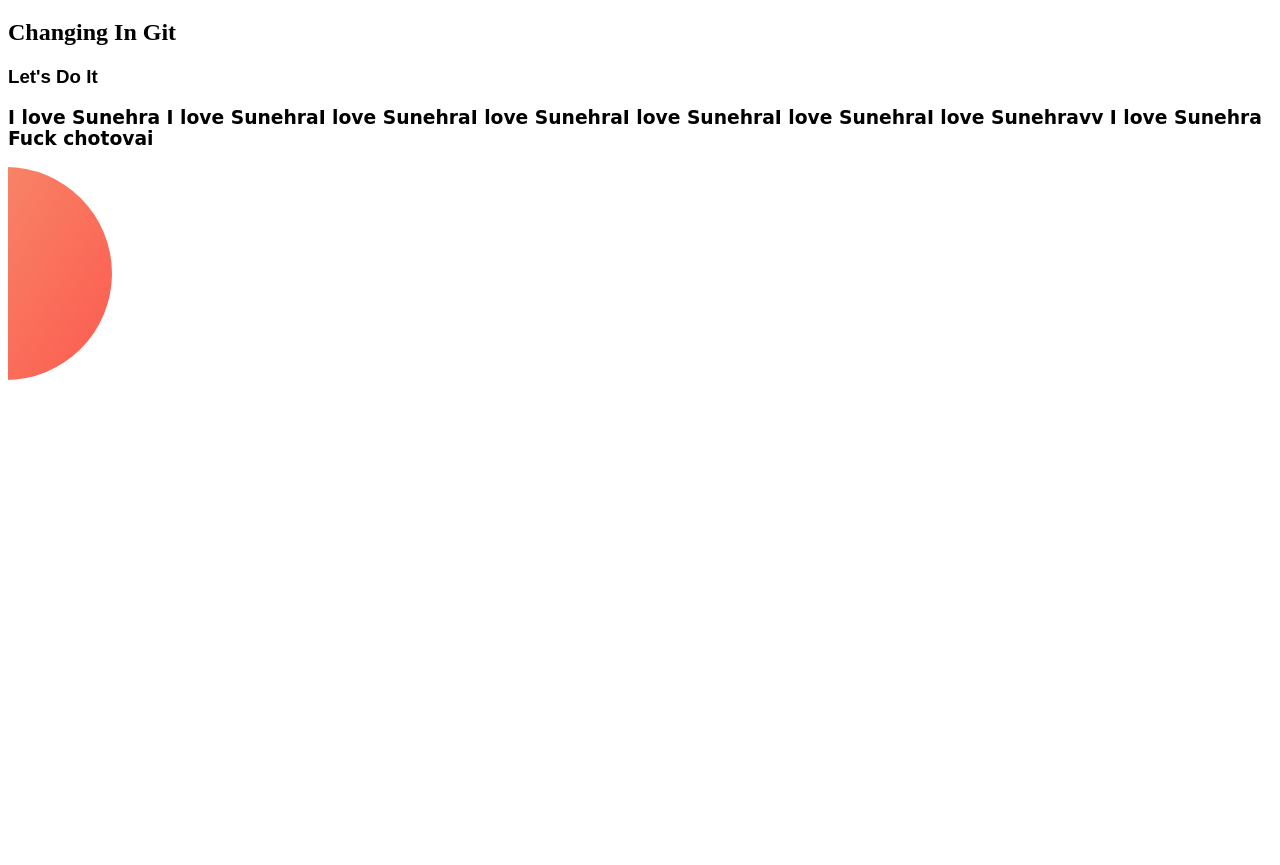
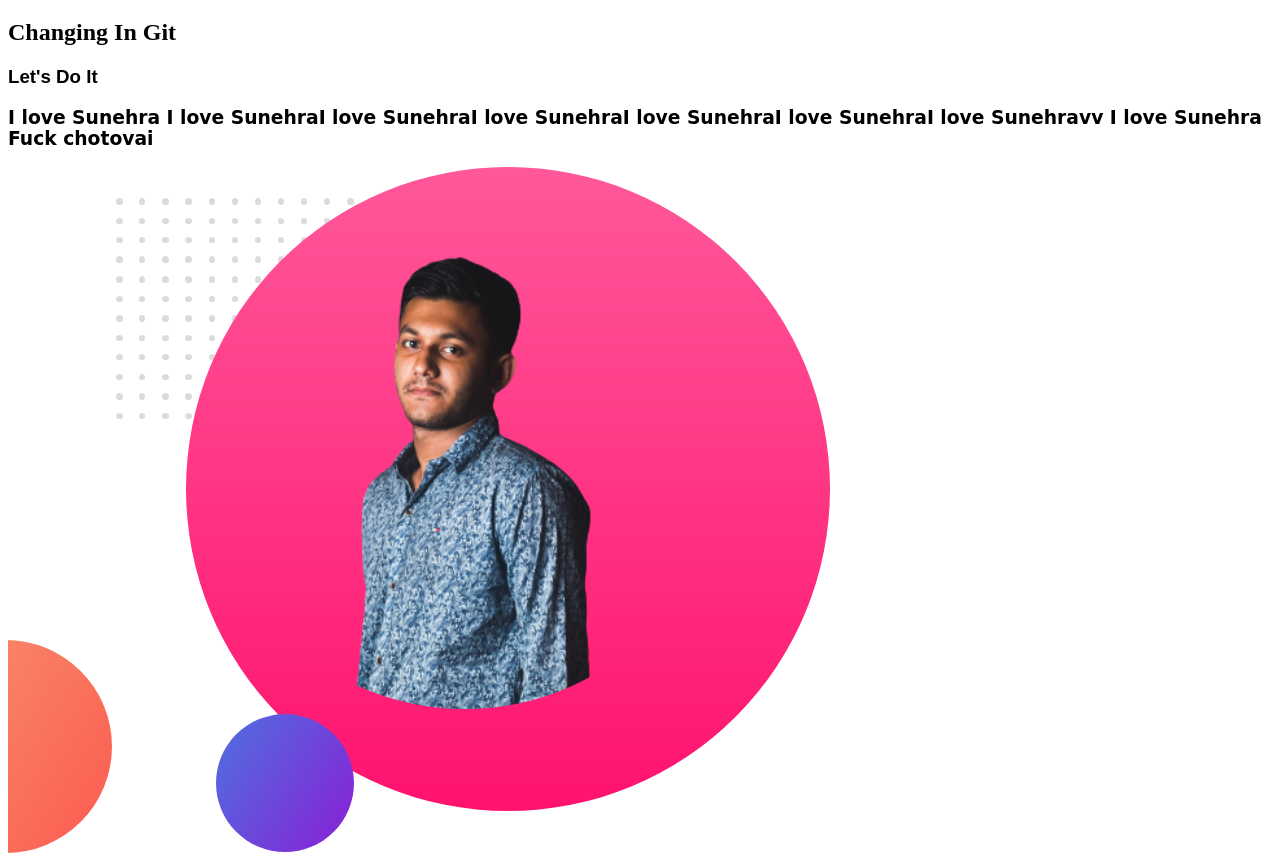
Before and after one commit to shaontalha/Experiment, a plain HTML site: page index.html in a window 1280 px wide. Shown: the part 61-926 px from the top of the page. Before the commit the page ends 800 px from the top, so only its background shows below. Drawn offline with Linux system fonts and the light colour scheme.

Commit message:
2nd image added

```diff
--- a/index.html
+++ b/index.html
@@ -17,6 +17,7 @@
             Sunehra <br>Fuck chotovai</p>
     </h3>
     <img src="images/exp-bg.png" alt="">
+    <img src="images/my-bg2.png" alt="">
 </body>
 
 </html>
```
